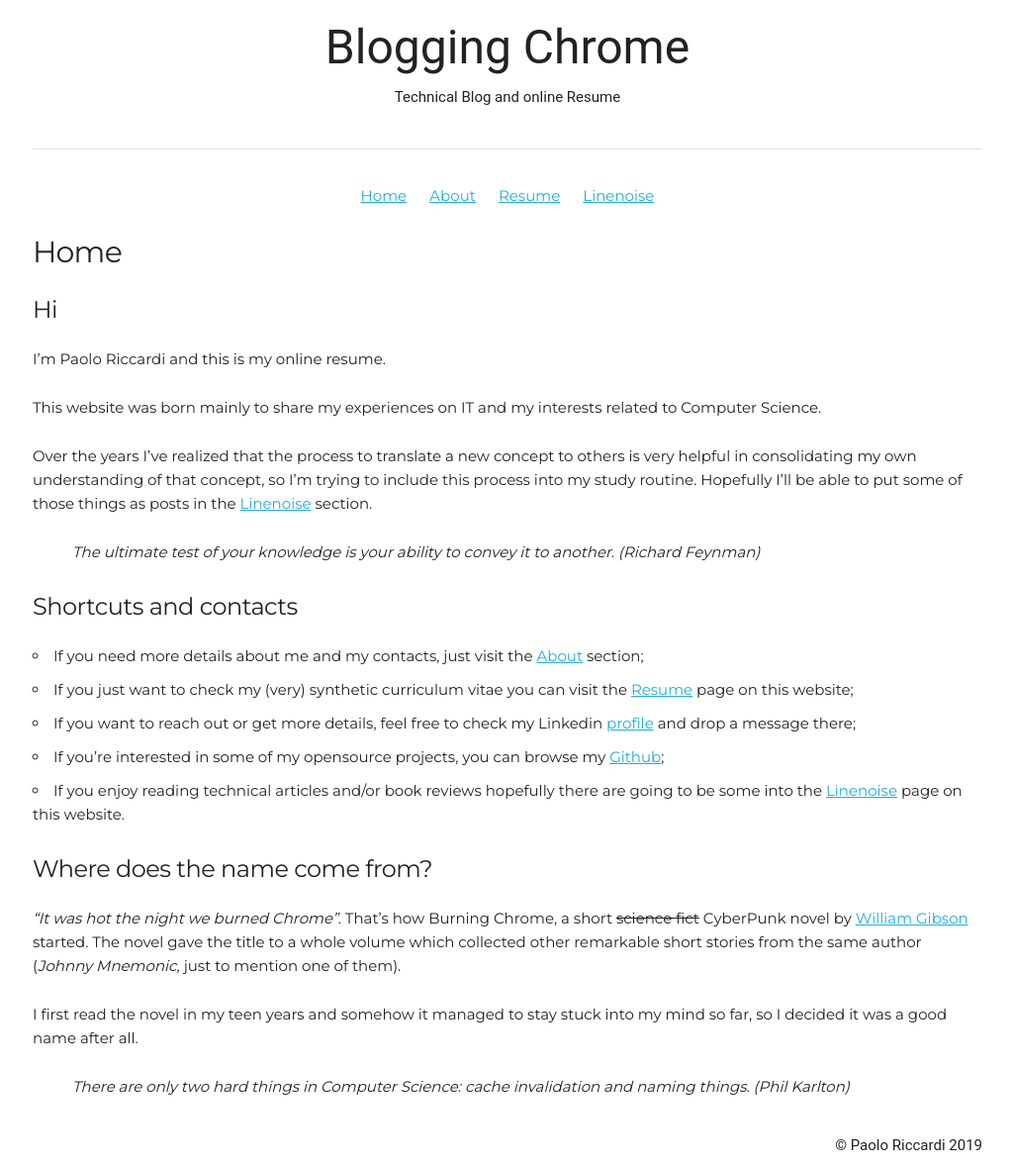
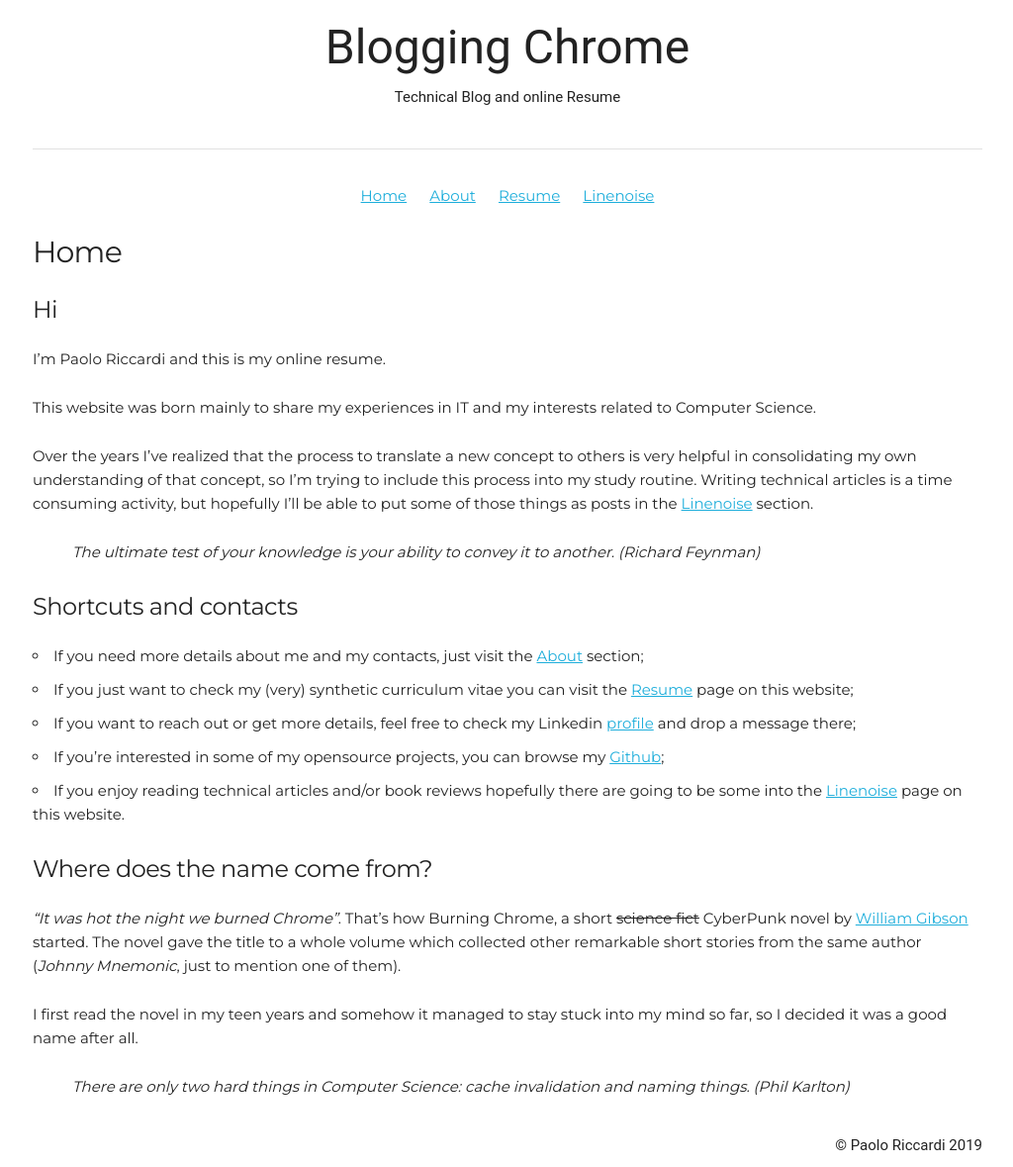
Before and after one commit to paoloriccardi/paoloriccardi.github.io, a Jekyll site: the page built from index.md, in a window 1280 px wide. Shown: the whole page at 99% size, without its empty margins (127-1151 px from the left). Built offline with Jekyll 4.4.1, drawn with Linux system fonts in a browser that asks for light colours.

```diff
--- a/index.md
+++ b/index.md
@@ -10,10 +10,10 @@ permalink: /
 
 I'm Paolo Riccardi and this is my online resume.
 
-This website was born mainly to share my experiences on IT and my interests related to Computer Science.
+This website was born mainly to share my experiences in IT and my interests related to Computer Science.
 
 Over the years I've realized that the process to translate a new concept to others is very helpful in consolidating my own understanding of that concept, so I'm trying to include this process into my study routine.
-Hopefully I'll be able to put some of those things as posts in the [Linenoise](/Linenoise/) section.
+Writing technical articles is a time consuming activity, but hopefully I'll be able to put some of those things as posts in the [Linenoise](/Linenoise/) section.
 
 > *The ultimate test of your knowledge is your ability to convey it to another. (Richard Feynman)*
 
```
